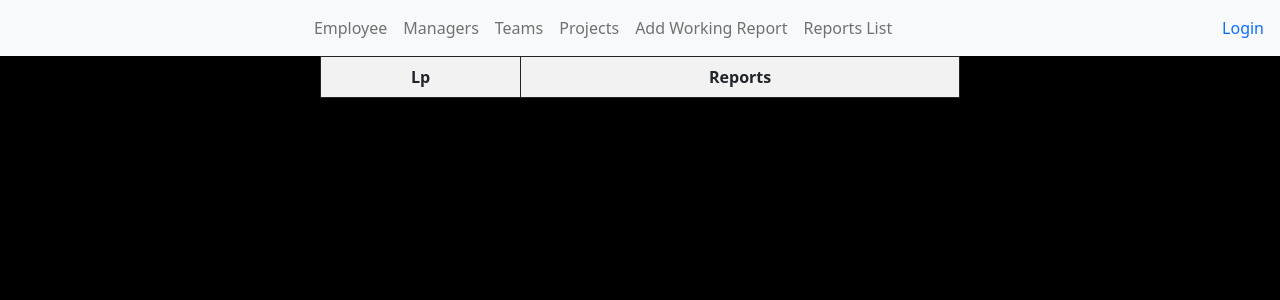
After one commit to ADPlato/django-czas-pracy, a Django app: page /working-time-list in a window 1280 px wide. The commit adds this page. Shown: the top 300 px of the page. Run offline with Django 3.2, Linux system fonts and the light colour scheme; data that the repository does not hold is empty; some libraries are stand-ins or nearby versions.

Commit message:
Report list added

```diff
--- a/czas_pracy/settings.py
+++ b/czas_pracy/settings.py
@@ -57,7 +57,7 @@ ROOT_URLCONF = 'czas_pracy.urls'
 TEMPLATES = [
     {
         'BACKEND': 'django.template.backends.django.DjangoTemplates',
-        'DIRS': ['html_templates'],
+        'DIRS': ['templates/html'],
         'APP_DIRS': True,
         'OPTIONS': {
             'context_processors': [
--- a/czas_pracy/urls.py
+++ b/czas_pracy/urls.py
@@ -17,8 +17,8 @@ from django.contrib import admin
 from django.urls import path
 from django.contrib.auth import views as auth_views
 
-
-from ewidencja.views import index_view,employees_view, managers_view, project_view, teams_view, add_worktime_report
+from ewidencja.views import index_view, employees_view, managers_view, project_view, teams_view, add_worktime_report, \
+    reports_list_view
 
 urlpatterns = [
     path('admin/', admin.site.urls),
@@ -26,8 +26,9 @@ urlpatterns = [
     path('login', auth_views.LoginView.as_view(), name='login'),
     path('logout', auth_views.LogoutView.as_view(), name='logout'),
     path('employees', employees_view, name='employee'),
-    path('managers', managers_view, name = 'manager'),
-    path('working-time',add_worktime_report, name = 'time'),
-    path('projects', project_view, name = 'project'),
-    path('teams', teams_view, name = 'team'),
+    path('managers', managers_view, name='manager'),
+    path('working-time', add_worktime_report, name='time'),
+    path('working-time-list', reports_list_view, name='worktime-list'),
+    path('projects', project_view, name='project'),
+    path('teams', teams_view, name='team'),
 ]
--- a/ewidencja/models.py
+++ b/ewidencja/models.py
@@ -25,6 +25,8 @@ class WorkingTime(models.Model):
     employee = models.ForeignKey(Employee, on_delete=models.CASCADE)
     job_description = models.TextField()
 
+    def __str__(self):
+        return f"{self.employee}: {self.arrival} - {self.leaving}"
 
 class Project(models.Model):
     name = models.CharField(max_length=64)
--- a/ewidencja/views.py
+++ b/ewidencja/views.py
@@ -1,7 +1,7 @@
 from django.shortcuts import render, redirect
 from django.contrib.auth.decorators import login_required
 from .forms import WorkingReportForm
-from .models import Employee, Manager, Team, Project
+from .models import Employee, Manager, Team, Project, WorkingTime
 # Create your views here.
 
 def index_view(request):
@@ -37,3 +37,8 @@ def teams_view(request):
     team_list = Team.objects.all()
     team_name = Team.__name__
     return render(request, 'list_template.html', {'all': team_list, 'title': team_name})
+
+def reports_list_view(request):
+    report_list = WorkingTime.objects.all()
+    report_name = "Reports"
+    return render(request, 'list_template.html', {'all': report_list, 'title':report_name})
--- a/html_templates/index.html
+++ b/templates/html/index.html
@@ -7,6 +7,6 @@
 {% block strona %}
 
 
-<h1 style="text-align: center">Witam na stronie</h1>
+<h1  style="text-align: center; color: white;">Witam na stronie</h1>
 
 {% endblock %}
--- /dev/null
+++ b/templates/html/list_template.html
@@ -0,0 +1,22 @@
+
+{% extends 'main_template.html' %}
+
+{% block tytul %} Employee {% endblock %}
+
+
+{% block strona %}
+
+<table class="table table-striped table-hover" style="width:50%;margin-left:auto;margin-right:auto; background-color:#ffffff; border: 1px solid;">
+    <tr class="text-center" style="border: 1px solid;">
+        <th style="border: 1px solid;">Lp</th>
+        <th style="border: 1px solid;">{{title}}</th>
+    </tr>
+    {% for item in all %}
+    <tr class="text-center" style="border: 1px solid;">
+        <th style="border: 1px solid;">{{forloop.counter}}</th>
+        <th style="border: 1px solid;">{{item}}</th>
+    </tr>
+    {% endfor %}
+</table>
+
+{% endblock %}
--- a/html_templates/main_template.html
+++ b/templates/html/main_template.html
@@ -1,4 +1,5 @@
 {% load static %}
+{% load bootstrap %}
 
 <!doctype html>
 <html lang="en">
@@ -14,7 +15,7 @@
 
     <title>{% block tytul %} {%endblock%}</title>
 </head>
-<body>
+<body style="background-color: black;">
 <nav class="navbar navbar-expand-md navbar-light bg-light">
 <ul class="navbar-nav mx-auto">
     <li class="nav-item">
@@ -32,6 +33,10 @@
     <li class="nav-item">
     <a class="nav-link" href="{%url 'time' %}">Add Working Report</a>
   </li>
+    </li>
+    <li class="nav-item">
+    <a class="nav-link" href="{%url 'worktime-list' %}">Reports List</a>
+  </li>
 </ul>
     {% if user.is_authenticated %}
     <a href="{%url 'logout' %}" class="nav-link">Logout</a>
```
Also changed, not shown: ewidencja/forms.py (+11 -0 lines), ewidencja/static/main_css.css (deleted, +0 -24 lines), ewidencja/tests/test_views.py (+36 -5 lines), html_templates/list_template.html (deleted, +0 -22 lines), templates/html/work_time_form.html (renamed from html_templates/work_time_form.html), templates/registration/login.html (renamed from html_templates/registration/login.html), 1 other file.
